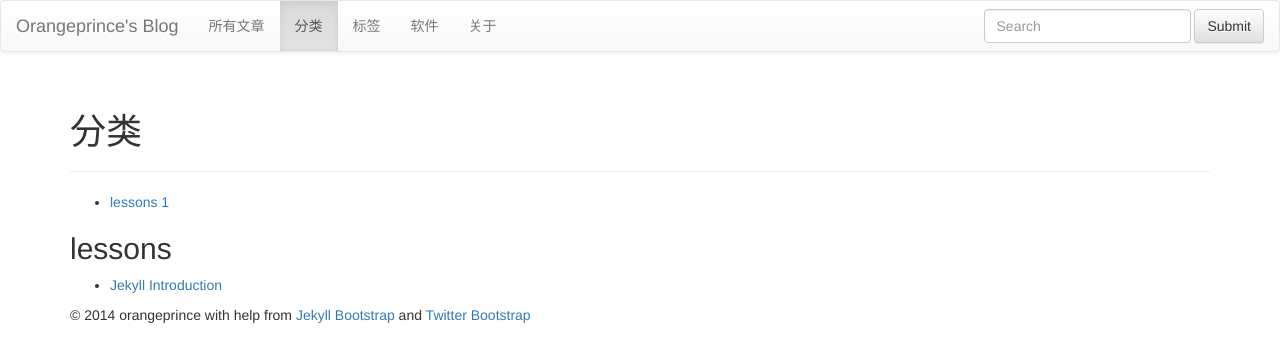
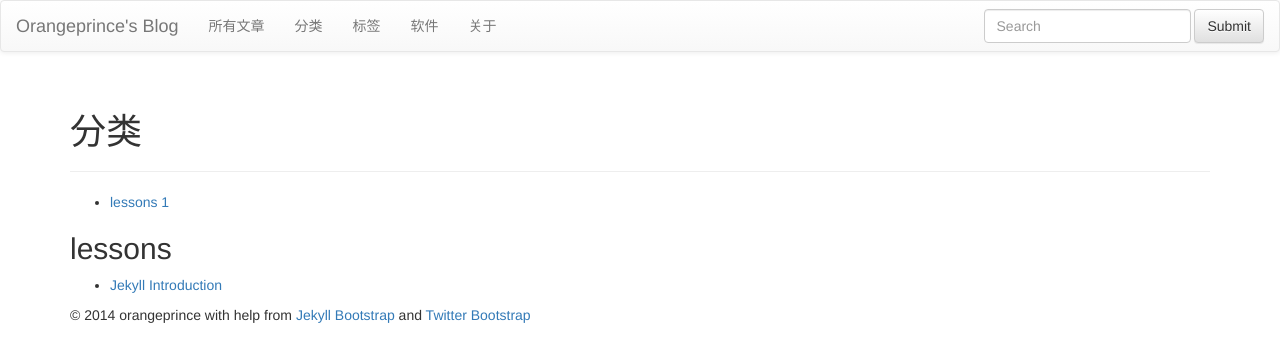
Before and after one commit to orangeprince/orangeprince.github.io, a Jekyll site: the page built from categories.html, in a window 1280 px wide. Shown: the top 362 px of the page. Built offline with Jekyll 4.4.1, drawn with Linux system fonts in a browser that asks for light colours; nearby versions of some CDN libraries; library files that are not in the unit come from our copies; comment, search, counter and statistics services are not loaded.

Commit message:
modified:   _includes/themes/bootstrap-3/default.html

```diff
--- a/_includes/themes/bootstrap-3/default.html
+++ b/_includes/themes/bootstrap-3/default.html
@@ -59,16 +59,15 @@
         <!-- Collect the nav links, forms, and other content for toggling -->
         <div class="collapse navbar-collapse" id="jb-navbar-collapse">
           <ul class="nav navbar-nav">
-
+	<!--
             {% assign pages_list = site.weighted_pages %}
             {% assign group = 'navigation' %}
-            {% include JB/pages_list %}
-			<!--
+            {% include JB/pages_list %}  -->
       	<li><a href="/archive.html">所有文章</a></li>
       	<li><a href="/categories.html">分类</a></li>
       	<li><a href="/tags.html">标签</a></li>
       	<li><a href="/software.html">软件</a></li>
-      	<li><a href="/about.html">关于</a></li> -->
+      	<li><a href="/about.html">关于</a></li>
           </ul>
           <form class="navbar-form navbar-right" role="search">
             <div class="form-group">
```
